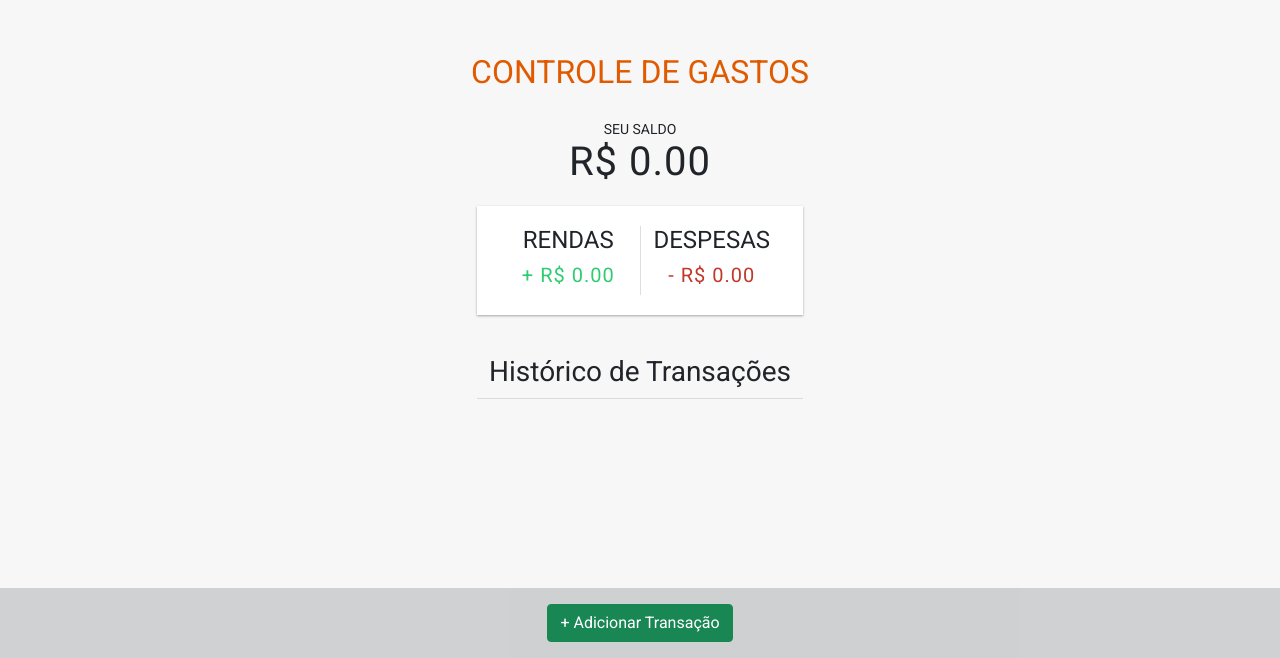
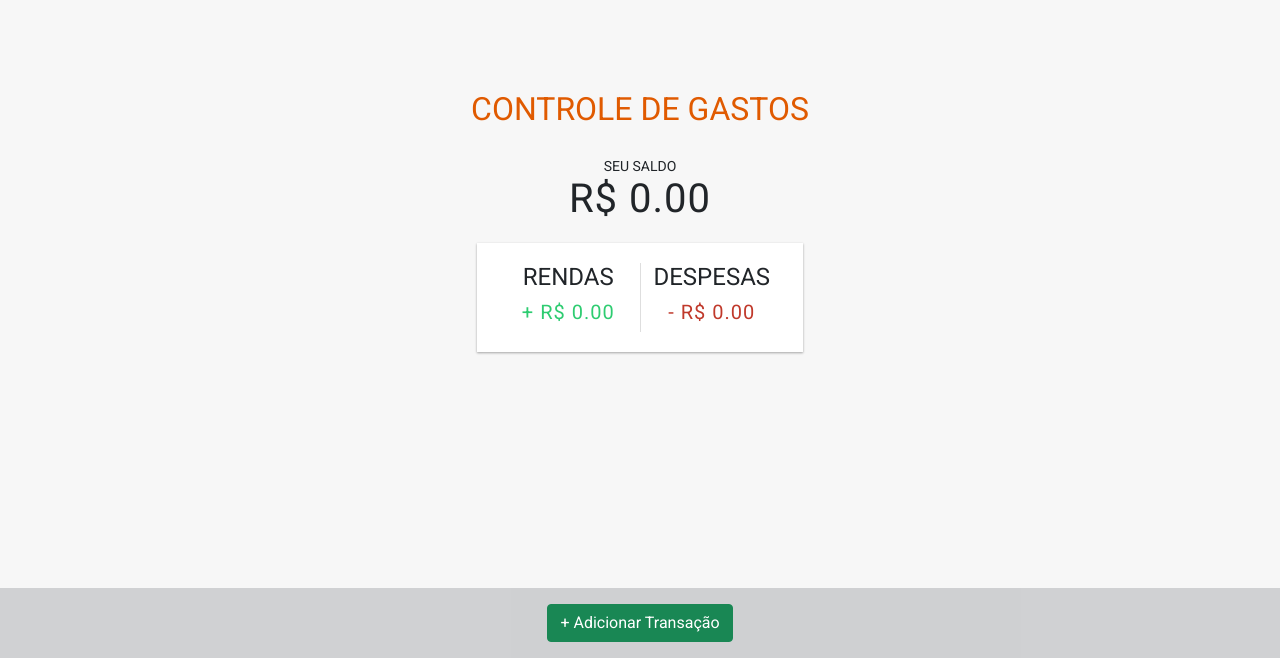
Before and after one commit to iwasrep/controle-de-gastos, a React (Create React App) app: page / in a window 1280 px wide. Shown: the part 142-800 px from the top of the page. Built offline with nearby package versions, Linux system fonts and the light colour scheme.

Commit message:
Condição para mostrar lista de transações

```diff
--- a/src/components/ListadeTransacoes.js
+++ b/src/components/ListadeTransacoes.js
@@ -1,18 +1,23 @@
-import React, { useContext } from 'react';
-import { Transacao } from './Transacao';
+import React, { useContext } from "react";
+import { Transacao } from "./Transacao";
 
-import { GlobalContext } from '../context/GlobalState';
+import { GlobalContext } from "../context/GlobalState";
 
 export const ListadeTransacoes = () => {
+  const { transacoes } = useContext(GlobalContext);
 
-    const { transacoes } = useContext(GlobalContext);
+  console.log(transacoes);
 
-    return (
-        <>
-          <h3 className="text-center">Histórico de Transações </h3>
-          <ul id="list" className="list pb-4">
-            {transacoes.map(transacoes => (<Transacao key={transacoes.id} transacoes={transacoes} />))}
-          </ul>
-        </>
-    )
-}
+  return (
+    <>
+      {transacoes.length > 0 && (
+        <h3>Histórico de Transações</h3>
+      )}
+      <ul id="list" className="list pb-4">
+        {transacoes.map((transacoes) => (
+          <Transacao key={transacoes.id} transacoes={transacoes} />
+        ))}
+      </ul>
+    </>
+  );
+};
```
